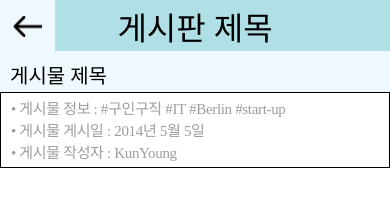
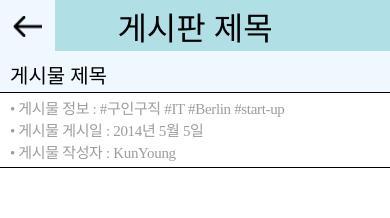
Before and after one commit to DeutschlandKorea/DeutschlandKorea, a React Native app: screen / in a window 390 px wide. Shown: the top 218 px of the page. Built offline with nearby package versions, Linux system fonts and the light colour scheme.

Commit message:
[UPDATE] BORDER

```diff
--- a/src/components/PosterComponents/Poster_3Information.js
+++ b/src/components/PosterComponents/Poster_3Information.js
@@ -6,7 +6,8 @@ const Container = styled.View`
   height: ${props => props.height}px;
   justify-content: center;
   /* Color */
-  border: 1px solid #000000;
+  border-top-width: 1px;
+  border-bottom-width: 1px;
   /* Text */
   /* Other */
 `
```
